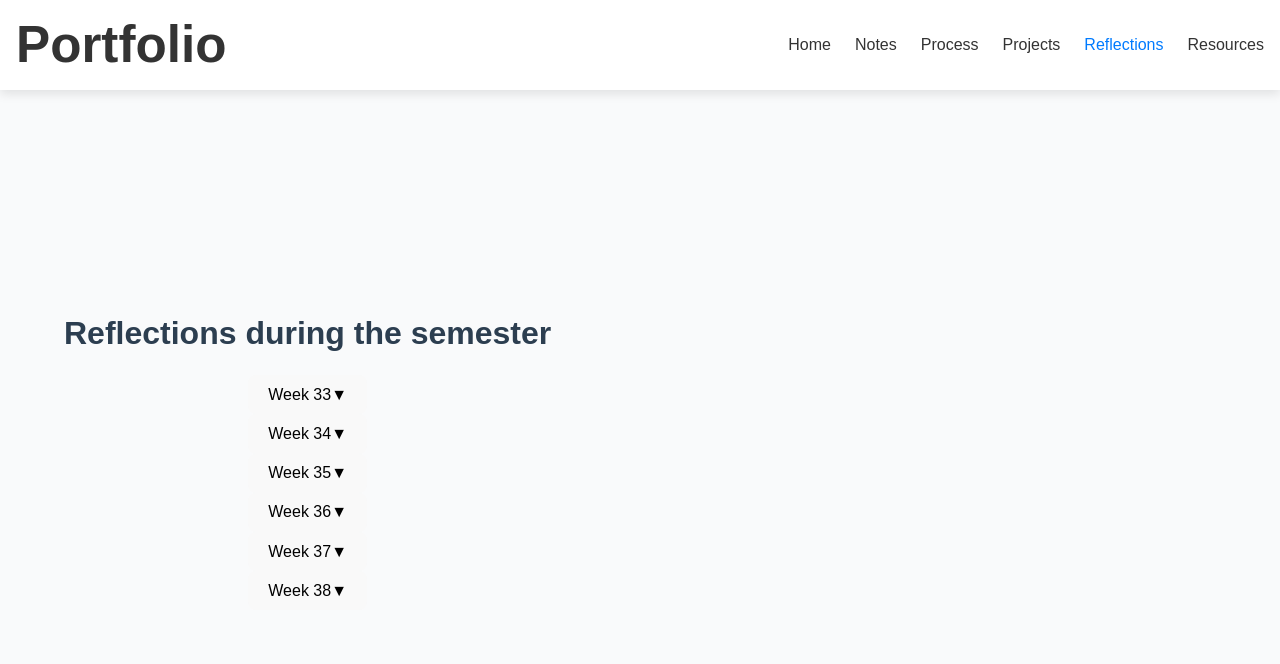
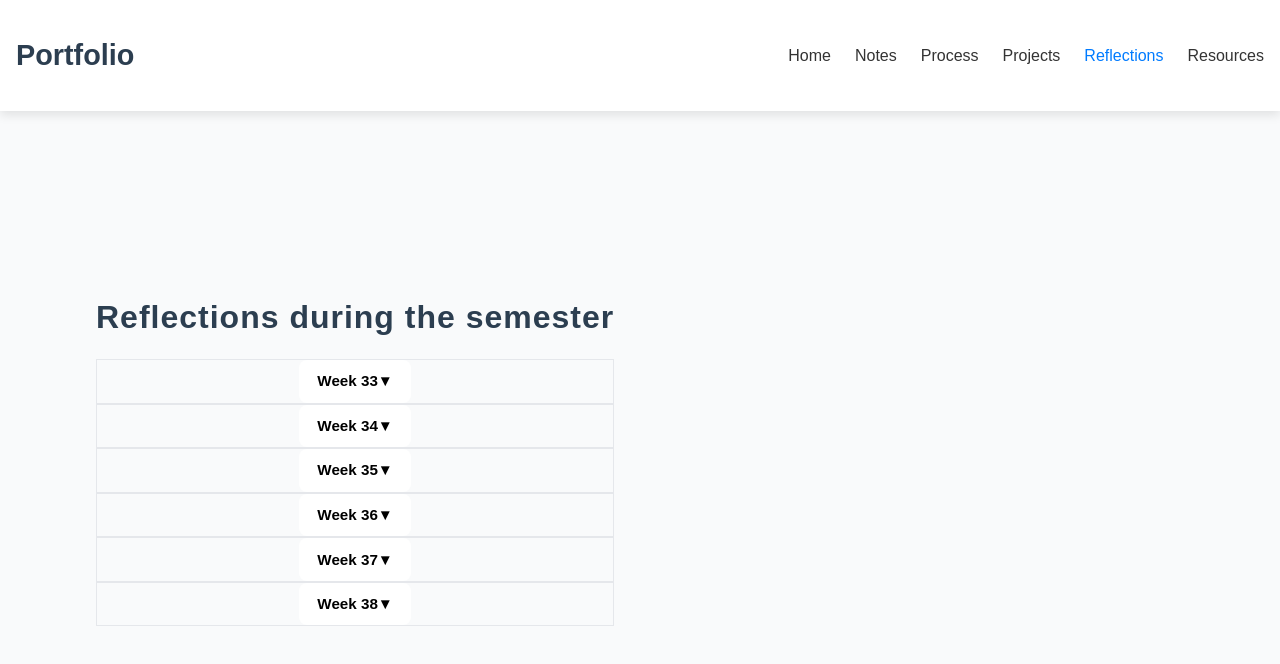
Before and after one commit to samieleraky/Portfolio, a React (Vite) app in the folder portfolio/: page /Portfolio/reflections in a window 1280 px wide. Shown: the top 664 px of the page. Built offline with nearby package versions, Linux system fonts and the light colour scheme.

Commit message:
Refleksioner styling er blevet fixed, Title i homepage er blevet alligned til venstre

```diff
--- a/portfolio/src/App.css
+++ b/portfolio/src/App.css
@@ -192,3 +192,56 @@ img {
     color: #1a1a1a; /* almost black */
     margin-bottom: 0.25rem;
 }
+
+/*Reflections page*/
+/* Container */
+.reflections-content {
+    max-width: 800px;
+    margin: 0 auto;
+    padding: 2rem;
+}
+
+    /* Card styling */
+    .reflections-content .border {
+        border: 1px solid #e5e7eb; /* Tailwind gray-200 */
+        transition: transform 0.2s ease, box-shadow 0.2s ease;
+    }
+
+        .reflections-content .border:hover {
+            transform: translateY(-4px);
+            box-shadow: 0 6px 20px rgba(0, 0, 0, 0.1);
+        }
+
+    /* Week button */
+    .reflections-content button {
+        background: #f9fafb; /* light gray */
+        border: none;
+        font-size: 1.1rem;
+        font-weight: 600;
+        cursor: pointer;
+    }
+
+        .reflections-content button:hover {
+            background: #f1f5f9; /* slightly darker gray */
+        }
+
+    /* Section inside accordion */
+    .reflections-content .p-4 {
+        background: #ffffff;
+        line-height: 1.6;
+        font-size: 0.95rem;
+    }
+
+/* Labels like "Goals:", "Resources:" */
+.week-label {
+    font-weight: 700;
+    color: #2c3e50;
+    margin-top: 0.5rem;
+}
+
+/* Heading */
+.reflections-content h2 {
+    font-family: "Poppins", sans-serif;
+    color: #2c3e50;
+    letter-spacing: 1px;
+}
--- a/portfolio/src/Styles/Home.css
+++ b/portfolio/src/Styles/Home.css
@@ -141,3 +141,7 @@ section:last-of-type {
         text-align: center;
     }
 }
+.text-content h2 {
+    text-align: left;
+    width: 100%;
+}
--- a/portfolio/src/Styles/Navbar.css
+++ b/portfolio/src/Styles/Navbar.css
@@ -22,7 +22,13 @@ body {
 }
 
 .navbar-logo h1 {
-    margin: 0;
+    font-family: 'Poppins', sans-serif;
+    font-size: 1.8rem;
+    font-weight: 700;
+    color: #2c3e50;
+}
+.navbar-logo h1 span{
+    color: #007bff; /* Highlight color */
 }
 
 /* Navbar links (desktop) */
--- a/portfolio/src/pages/Home.jsx
+++ b/portfolio/src/pages/Home.jsx
@@ -15,15 +15,13 @@ export const Home = () => {
                         />
                     </div>
                     <div className="text-content">
-                        <h2>Hi, Im Sami</h2>
+                        <h2>Hi,</h2>
                         <p className="intro-text">
-                            I am a computer-science student who is currently enrolled at the University
+                            My name is Sami. I am a computer-science student who is currently enrolled at the University
                             College Lillebaelt in Denmark. My main interests are web development,
                             frontend development and databases. I have a background in professional
                             basketball which has taught me the value of discipline, strategy and
-                            teamwork; skills that I now try to apply to my studies. I enjoy
-                            acquiring new knowledge and searching for new ways to implement digital
-                            solutions to our day-to-day affairs. Just like in sports, I believe
+                            teamwork; skills that I now try to apply to my studies. Just like in sports, I believe
                             that continuous progression is the key to both personal growth and
                             building successful, impactful software.
                         </p>
```
